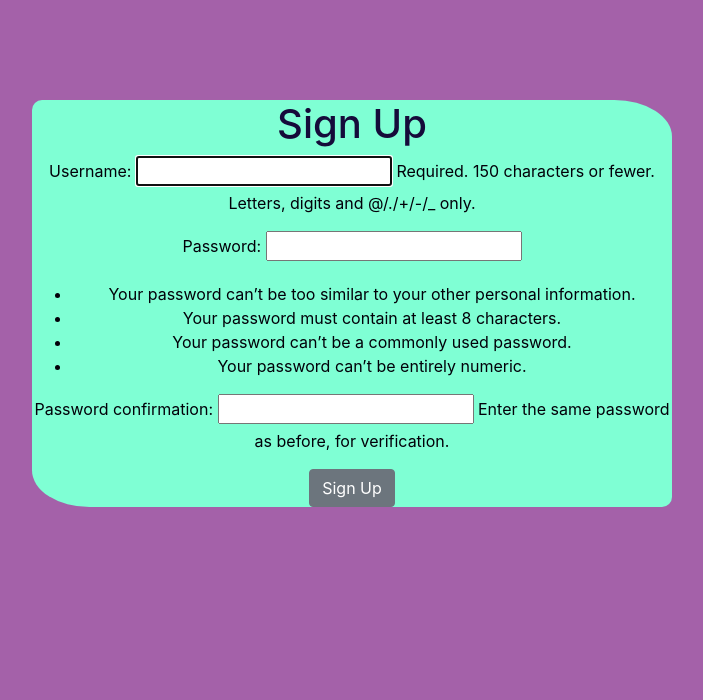
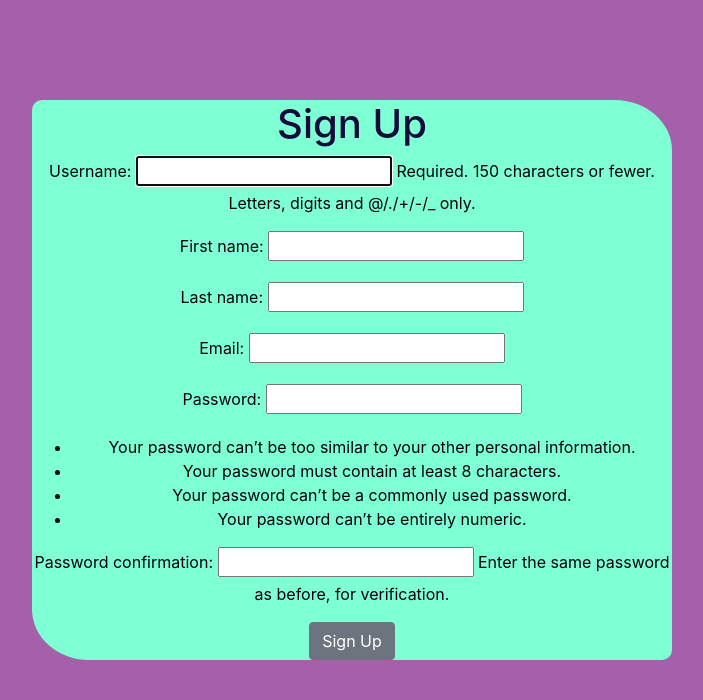
Before and after one commit to Feven98/capstone_blog, a Django app: page /accounts/signup in a window 1280 px wide. Shown: the part 56-756 px from the top of the page, without its empty margins (68-771 px from the left). Before the commit the page ends 563 px from the top, so only its background shows below. Run offline with Django 4.2, Linux system fonts and the light colour scheme.

Commit message:
create sign up form

```diff
--- /dev/null
+++ b/main_app/forms.py
@@ -0,0 +1,12 @@
+from django.contrib.auth.forms import UserCreationForm
+from django.contrib.auth.models import User
+from django import forms
+
+class SignUpForm(UserCreationForm):
+    first_name = forms.CharField(max_length=50)
+    last_name = forms.CharField(max_length=50)
+    email = forms.EmailField()
+
+    class Meta:
+        model = User
+        fields = ('username', 'first_name', 'last_name', 'email', 'password1', 'password2')
--- a/main_app/templates/blog_detail.html
+++ b/main_app/templates/blog_detail.html
@@ -19,7 +19,7 @@ Blog Writer : {{blog.writer.id}} -->
 {% endif %}
 </br>
 </br></br>
-
+{% if user.is_authenticated %}
 <form action="{% url 'like_post' blog.pk %}"
 method="post">
 {% csrf_token %}
@@ -27,6 +27,9 @@ method="post">
 <button type="submit", name="blog_id", value="{{blog.id}}", class="btn btn-danger btn-sm">Unlike</button>
 {% else %}
 <button type="submit", name="blog_id", value="{{blog.id}}", class="btn btn-primary btn-sm">Like</button>
+{% endif %}
+{% else %}
+<small>Login to like</small>
 {% endif %}
  - {{ total_likes }} Likes
 </form>
--- a/main_app/views.py
+++ b/main_app/views.py
@@ -11,6 +11,7 @@ from django.contrib.auth.forms import UserCreationForm
 import uuid
 import boto3
 import os
+from .forms import SignUpForm
 # Create your views here.
 
 # class Home(TemplateView):
@@ -84,7 +85,7 @@ class CommentCreate(View):
 class Signup(View):
     # show a form to fill out
     def get(self, request):
-        form = UserCreationForm()
+        form = SignUpForm()
         context = {"form": form}
         return render(request, "registration/signup.html", context)
     # on form submit, validate the form and login the user.
```
